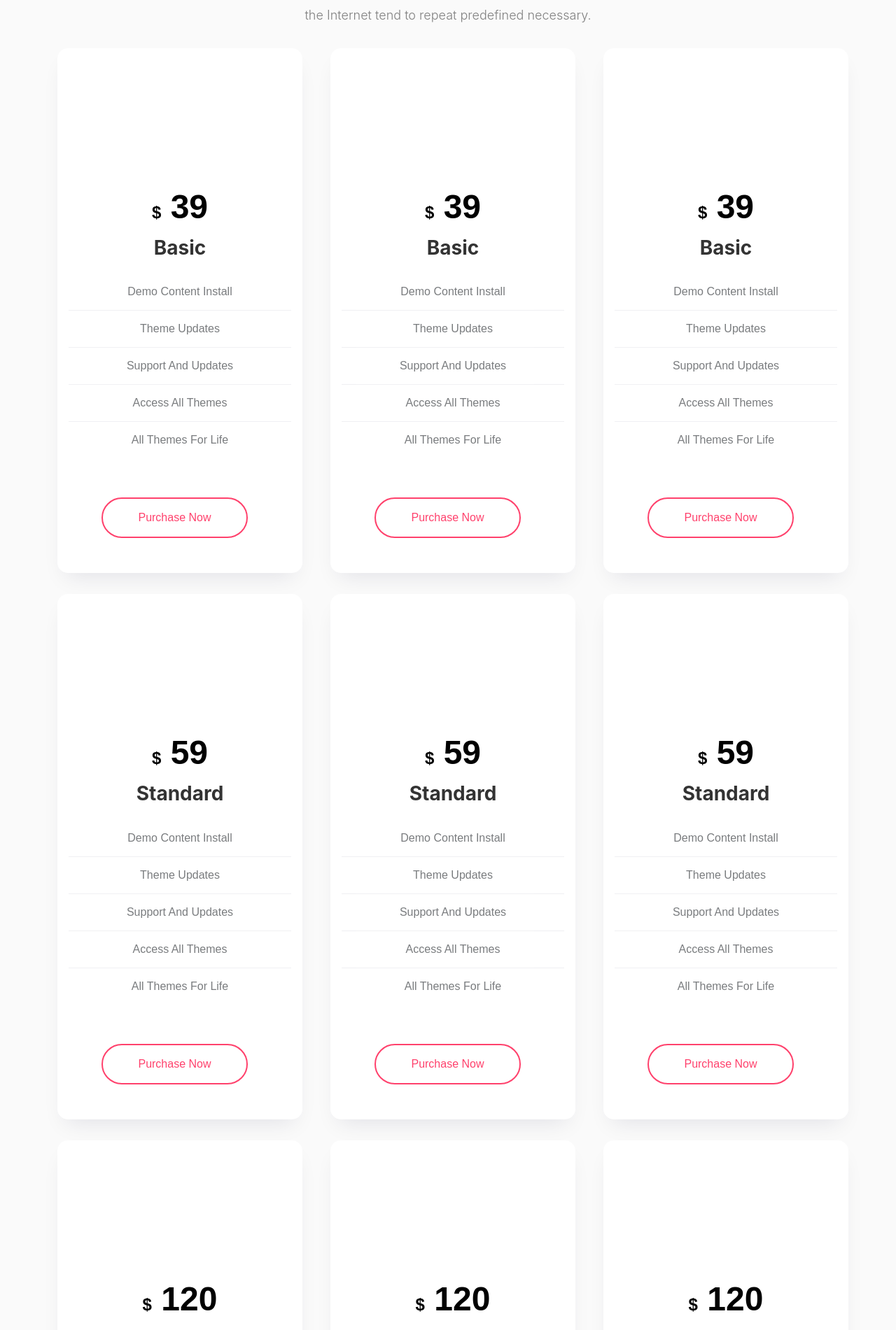
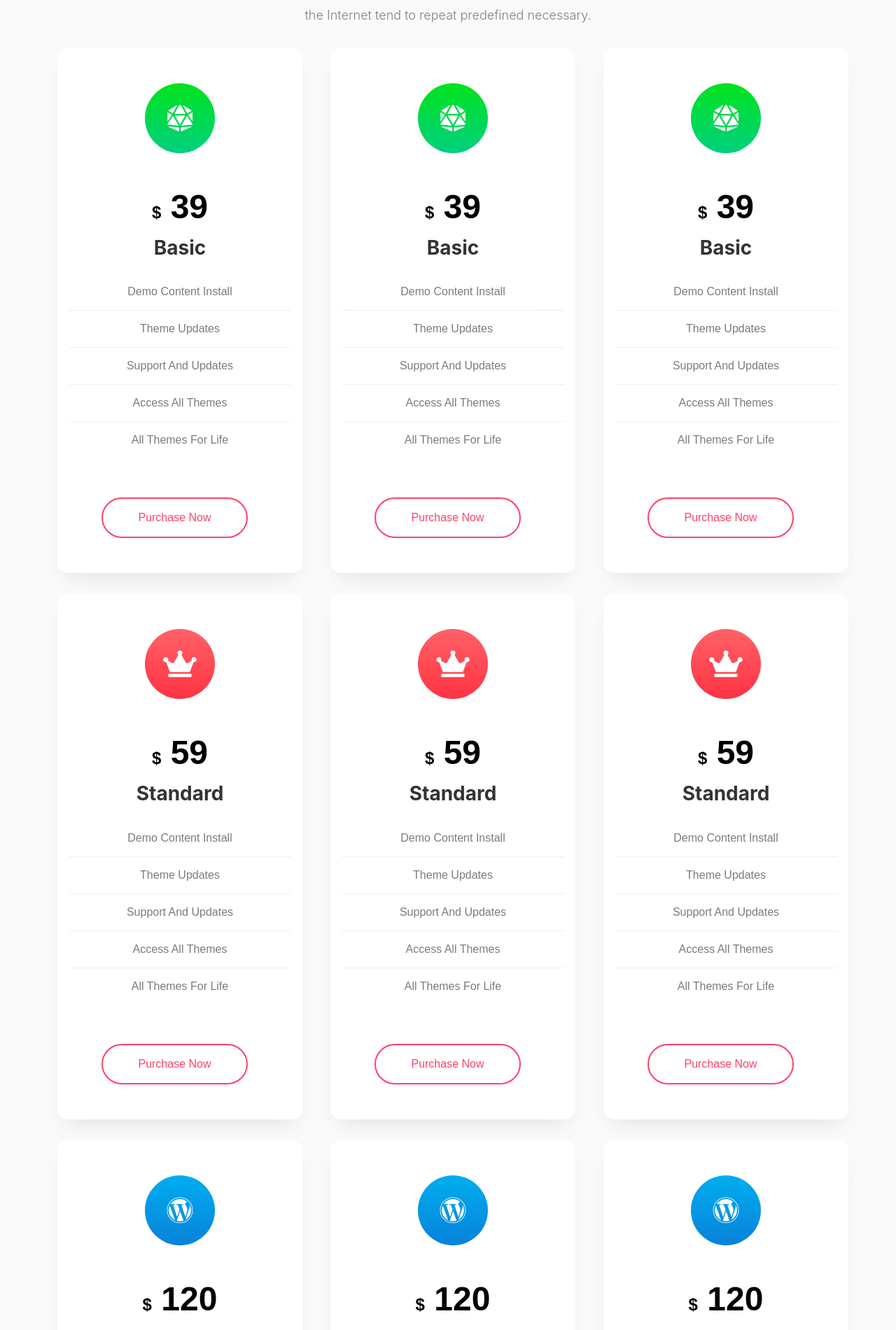
Before and after one commit to Sara-M5/Leading-Leadies, a React (Create React App) app: page / in a window 1280 px wide. Shown: the part 7861-9762 px from the top of the page at 70% size. Built offline with nearby package versions, Linux system fonts and the light colour scheme.

Commit message:
Update PricingPlan.css

```diff
--- a/src/Component/PricingPlan/PricingPlan.css
+++ b/src/Component/PricingPlan/PricingPlan.css
@@ -8,34 +8,25 @@
   background-color: #fff;
 }
 
-.card_img4 {
-  background-position: center;
-  background-repeat: no-repeat;
-  text-align: center;
-  margin-bottom: 30px;
-}
-.img4 {
-  width: 120px;
-  border-radius: 50%;
-}
 .card-title {
   font-size: 28px;
+  font-weight: bold;
 }
-.paragraph1 {
-  margin: 40px 20px;
-  line-height: 16px;
-}
+
 .card-list {
   list-style: none;
   padding: 0;
 }
+
 .card-list li {
   padding: 14px 0;
   opacity: 0.6;
 }
+
 .card-list li:not(:last-child) {
   border-bottom: 1px solid rgba(13, 0, 56, 0.1);
 }
+
 .newPrice4 {
   color: #000;
   margin-bottom: 6px;
@@ -46,3 +37,15 @@
 .newPrice4::first-letter {
   font-size: 24px;
 }
+
+.basic {
+  background-image: linear-gradient(180deg, #00e31d 0%, #00c0ce 180%);
+}
+
+.standard  {
+  background-image: linear-gradient(180deg, #ff6167 0%, #ff0e27 180%)
+}
+
+.wordpress {
+  background-image: linear-gradient(180deg, #00aeef 0%, #0f5ec9 180%);
+}
```
